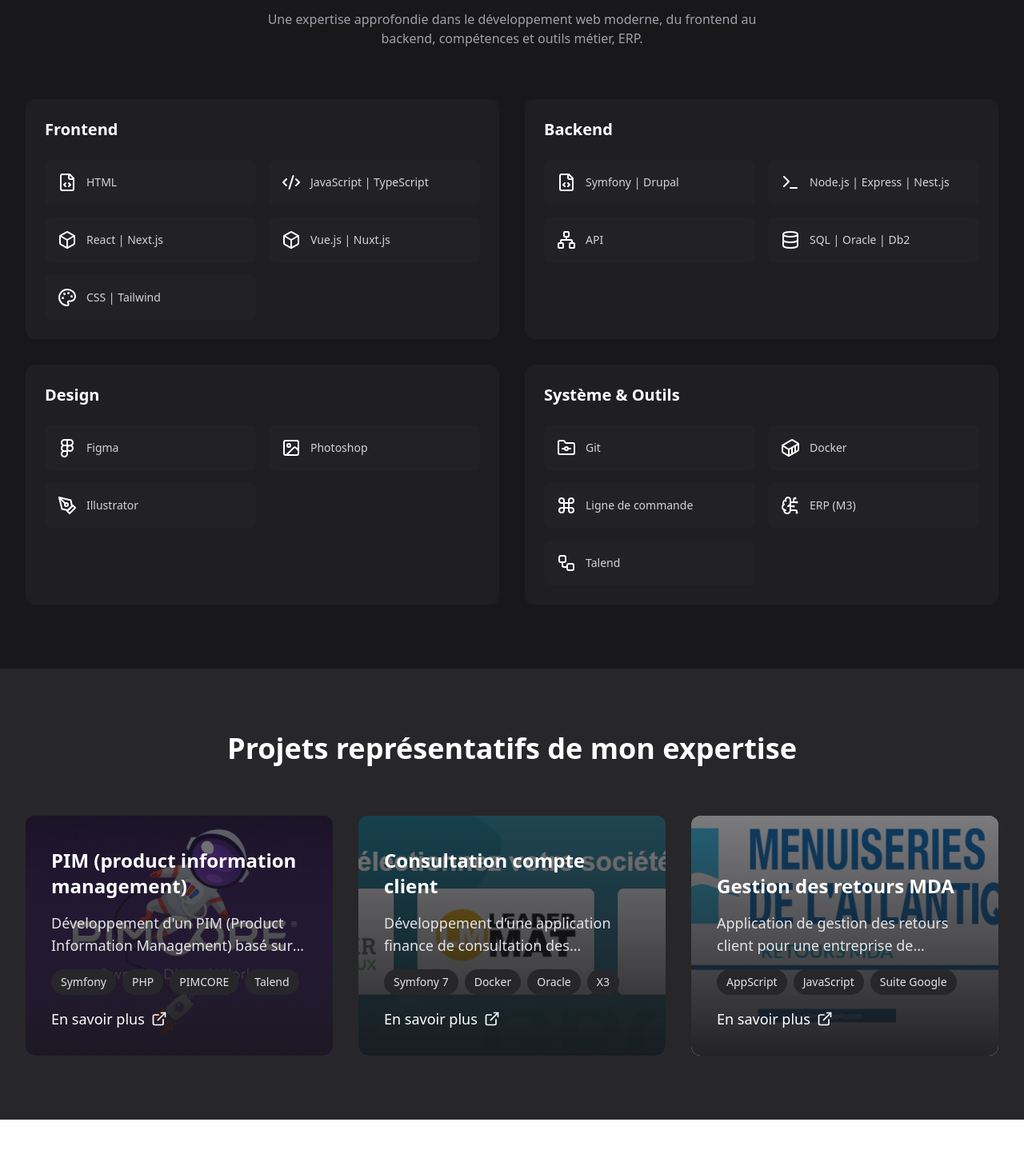
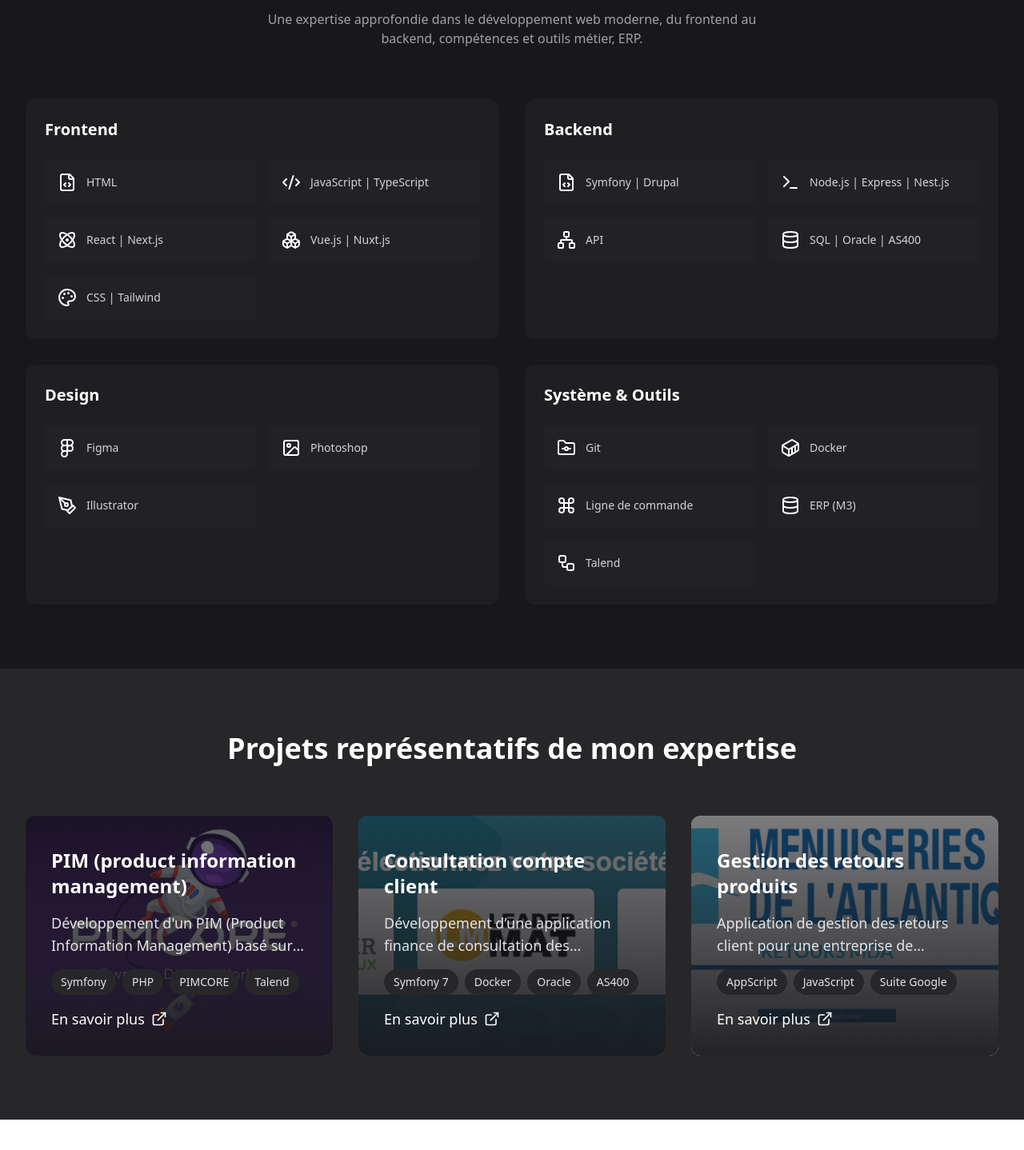
Before and after one commit to Bol2riZH/portfolio_up, a React (Vite) app: page / in a window 1280 px wide. Shown: the part 1550-2988 px from the top of the page at 80% size. Built offline with nearby package versions, Linux system fonts and the light colour scheme.

Commit message:
update date and image size

```diff
--- a/src/data/projects.ts
+++ b/src/data/projects.ts
@@ -51,7 +51,7 @@ export const projects: Project[] = [
     id: 'consultation-compte-client',
     title: 'Consultation compte client',
     description: 'Développement d’une application finance de consultation des transactions clients',
-    tech: ['Symfony 7', 'Docker', 'Oracle', 'X3', 'SQL'],
+    tech: ['Symfony 7', 'Docker', 'Oracle', 'AS400', 'SQL'],
     images: ['/projects/ccc/1.png', '/projects/ccc/2.png', '/projects/ccc/3.png'],
     link: '',
     fullDescription:
@@ -75,7 +75,7 @@ export const projects: Project[] = [
   },
   {
     id: 'gestion-retours-mda',
-    title: 'Gestion des retours MDA',
+    title: 'Gestion des retours produits',
     description: 'Application de gestion des retours client pour une entreprise de menuiserie',
     tech: ['AppScript', 'JavaScript', 'Suite Google'],
     images: ['/projects/mda/1.png', '/projects/mda/2.png', '/projects/mda/3.png'],
--- a/src/pages/Project.tsx
+++ b/src/pages/Project.tsx
@@ -89,7 +89,7 @@ const ProjectsPage = () => {
                   key={image}
                   src={image}
                   alt={`${project.title} - Image ${index + 1}`}
-                  className='w-full h-[400px] object-cover rounded-xl absolute top-0 left-0'
+                  className='w-full h-[400px] object-contain rounded-xl absolute top-0 left-0'
                   initial={{ opacity: 0 }}
                   animate={{ opacity: index === currentImageIndex ? 1 : 0 }}
                   transition={{ duration: 0.5 }}
--- a/src/sections/Skills.tsx
+++ b/src/sections/Skills.tsx
@@ -1,7 +1,7 @@
 import { motion } from 'framer-motion';
 import {
-  Box,
-  BrainCircuit,
+  Atom,
+  Boxes,
   Code2,
   Command,
   Container,
@@ -23,8 +23,8 @@ const skills = [
     items: [
       { name: 'HTML', icon: FileCode },
       { name: 'JavaScript | TypeScript', icon: Code2 },
-      { name: 'React | Next.js', icon: Box },
-      { name: 'Vue.js | Nuxt.js', icon: Box },
+      { name: 'React | Next.js', icon: Atom },
+      { name: 'Vue.js | Nuxt.js', icon: Boxes },
       { name: 'CSS | Tailwind', icon: Palette },
     ],
   },
@@ -34,7 +34,7 @@ const skills = [
       { name: 'Symfony | Drupal', icon: FileCode },
       { name: 'Node.js | Express | Nest.js', icon: Terminal },
       { name: 'API', icon: Network },
-      { name: 'SQL | Oracle | Db2', icon: Database },
+      { name: 'SQL | Oracle | AS400', icon: Database },
     ],
   },
   {
@@ -51,7 +51,7 @@ const skills = [
       { name: 'Git', icon: FolderGit },
       { name: 'Docker', icon: Container },
       { name: 'Ligne de commande', icon: Command },
-      { name: 'ERP (M3)', icon: BrainCircuit },
+      { name: 'ERP (M3)', icon: Database },
       { name: 'Talend', icon: Workflow },
     ],
   },
```
